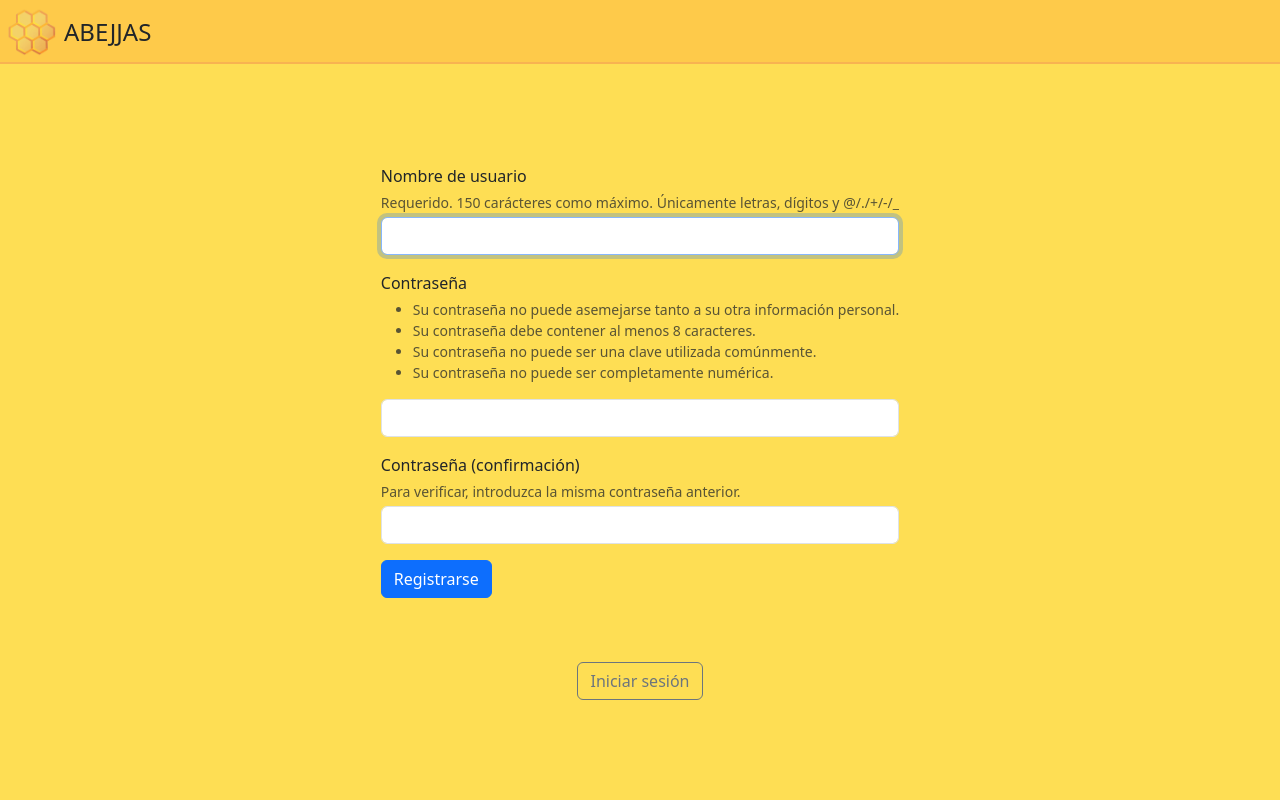
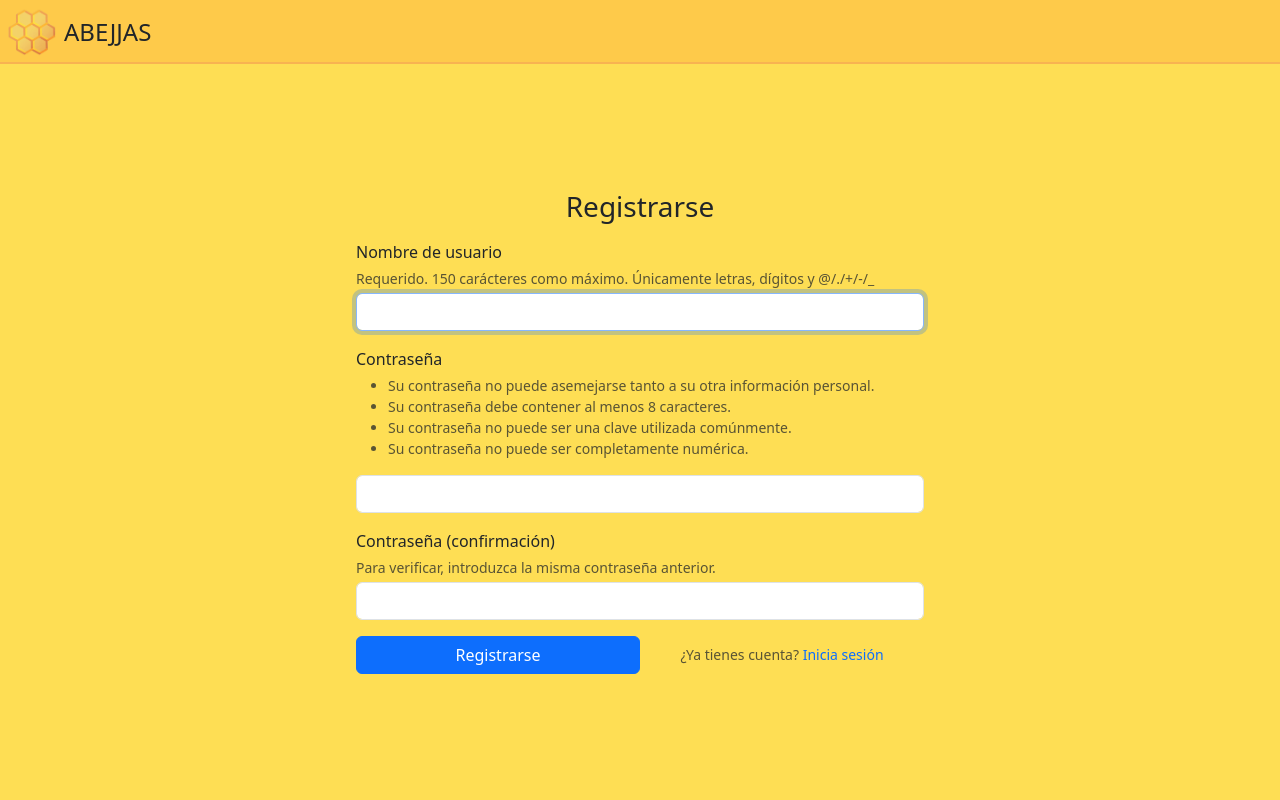
Before and after one commit to TrollExeYT/Proyecto_Inicial, a Django app: page /signup/ in a window 1280 px wide. Run offline with Django 5.2, Linux system fonts and the light colour scheme.

Commit message:
Cambios en al registrarse - B

```diff
--- a/main/static/css/base.css
+++ b/main/static/css/base.css
@@ -57,6 +57,6 @@ main {
 
     main {
         min-height: calc(100vh - 64px);
-        height: auto;
+        height: 100%;
     }
 }
--- /dev/null
+++ b/main/static/css/signup.css
@@ -0,0 +1,12 @@
+.form-signup {
+    display: flex;
+    align-items: center;
+    height: 100%;
+    max-width: 600px;
+    padding: 1rem;
+}
+
+.form-buttons {
+    display: flex;
+    justify-content: space-between;
+}
--- /dev/null
+++ b/main/static/js/signup.js
@@ -0,0 +1,18 @@
+let userError = document.getElementById("user-error");
+let pass1Error = document.getElementById("pass1-error");
+let pass2Error = document.getElementById("pass2-error");
+
+if (userError.textContent.trim() !== '') {
+    let username = document.getElementById("username");
+    username.classList.add("is-invalid");
+}
+
+if (pass1Error.textContent.trim() !== '') {
+    let pass1 = document.getElementById("password1");
+    pass1.classList.add("is-invalid");
+}
+
+if (pass2Error.textContent.trim() !== '') {
+    let pass2 = document.getElementById("password2");
+    pass2.classList.add("is-invalid");
+}
--- a/main/templates/testing/sign_up.html
+++ b/main/templates/testing/sign_up.html
@@ -2,43 +2,55 @@
 {% load static %}
 
 {% block head %}
-    <link rel="stylesheet" href="{% static 'css/testing.css' %}">
+    <link rel="stylesheet" href="{% static 'css/signup.css' %}">
 {% endblock %}
 
 {% block content %}
-    <form action="{% url 'signup' %}" method="POST">
+    <div class="form-signup w-100 m-auto p-3">
+        <form action="{% url 'signup' %}" method="POST" class="card-body">
             {% csrf_token %}
+            <h1 class="h3 mb-3 fw-normal text-center">Registrarse</h1>
             <div class="mb-3">
                 <label for="{{ form.username.id_for_label }}">{{ form.username.label }}</label>
-            <div class="form-text">{{ form.username.help_text }}</div>
-            <div class="form-text">
+                <div class="form-text mb-1">{{ form.username.help_text }}</div>
+                <input type="text" name="username" class="form-control" autofocus autocapitalize="none"
+                       autocomplete="username" maxlength="150" required id="username">
+                <div id="user-error" class="form-text invalid-feedback">
                     {{ form.username.errors }}
                 </div>
-            <input type="text" name="username" class="form-control" autofocus autocapitalize="none"
-                   autocomplete="username" maxlength="150" required id="username">
             </div>
             <div class="mb-3">
                 <label for="{{ form.password1.id_for_label }}">{{ form.password1.label }}</label>
-            <div class="form-text">{{ form.password1.help_text }}</div>
-            <div class="form-text">
+                <div class="form-text mb-1">{{ form.password1.help_text }}</div>
+                <input type="password" name="password1" autocomplete="new_password" class="form-control" required
+                       id="password1">
+                <div id='pass1-error' class="form-text invalid-feedback">
                     {{ form.password1.errors }}
                 </div>
-            <input type="password" name="password1" autocomplete="new_password" class="form-control" required
-                   id="password1">
             </div>
             <div class="mb-3">
                 <label for="{{ form.password2.id_for_label }}">{{ form.password2.label }}</label>
-            <div class="form-text">{{ form.password2.help_text }}</div>
-            <div class="form-text">
+                <div class="form-text mb-1">{{ form.password2.help_text }}</div>
+                <input type="password" name="password2" autocomplete="new_password" class="form-control" required
+                       id="password2">
+                <div id="pass2-error" class="form-text invalid-feedback">
                     {{ form.password2.errors }}
                 </div>
-            <input type="password" name="password2" autocomplete="new_password" class="form-control" required
-                   id="password2">
             </div>
-        <button type="submit" class="btn btn-primary">Registrarse</button>
+            <p class="text-center link-success text-decoration-none">{{ message }}</p>
+            <div class="form-buttons d-flex">
+                <button type="submit" class="btn btn-primary w-50">Registrarse</button>
+                <p class="form-text m-0 mt-2 h-auto w-50 text-center">
+                    ¿Ya tienes cuenta?
+                    <a href="{% url 'login' %}" class="text-decoration-none p-auto">
+                        Inicia sesión
+                    </a>
+                </p>
+            </div>
         </form>
-    <br>
-    <p>{{ message }}</p>
-    <br>
-    <a class="btn btn-outline-secondary" href="{% url 'login' %}" role="button">Iniciar sesión</a>
+    </div>
 {% endblock %}
+
+{% block hidden %}
+    <script src="{% static 'js/signup.js' %}"></script>
+{% endblock %}
--- a/main/views.py
+++ b/main/views.py
@@ -54,7 +54,7 @@ def user_signup(request):
                     password=request.POST['password1']
                 )
                 user.save()
-                context['message'] = 'Usuario creado correctamente'
+                context['message'] = '¡Usuario creado correctamente!'
             except ValueError:
                 context['message'] = 'Ya existe nombre usuario con este nombre'
     return render(request, 'testing/sign_up.html', context)
```
Lines whose indentation alone changed are shown as unchanged.
